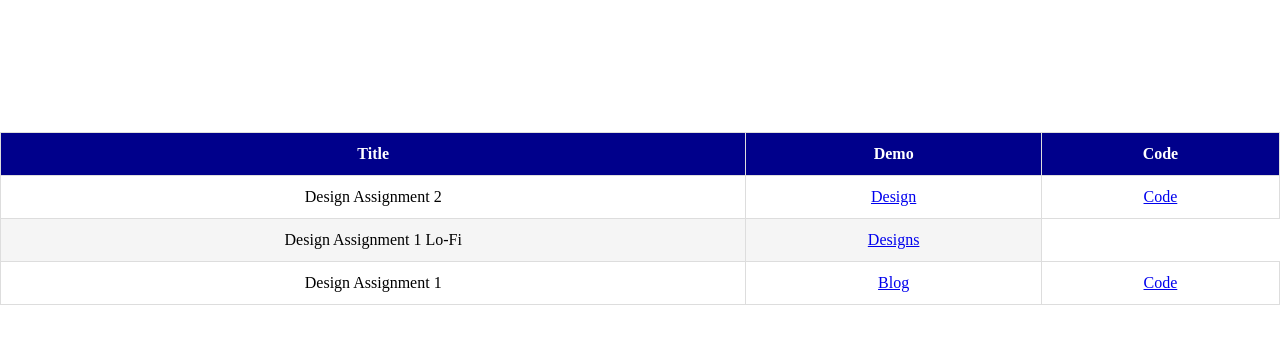
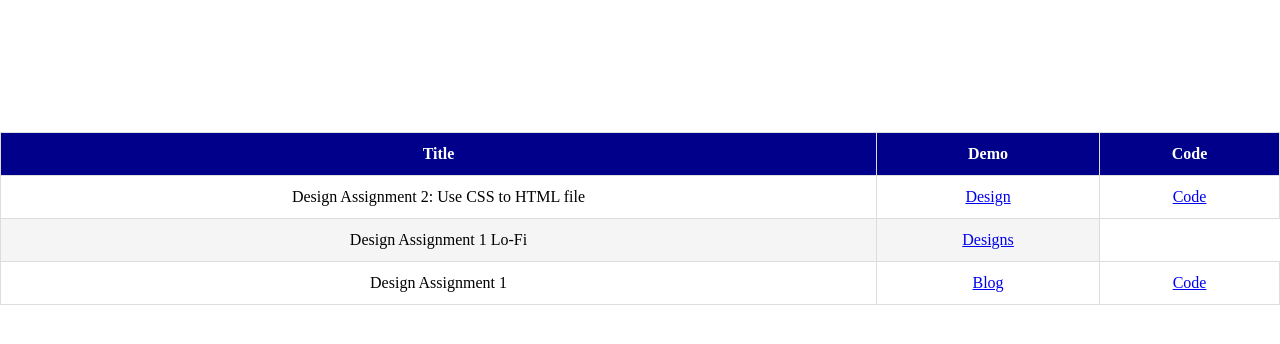
Before and after one commit to griwan/leapfrog_internship, a plain HTML site: page index.html in a window 1280 px wide. Shown: the part 108-452 px from the top of the page. Drawn offline with Linux system fonts and the light colour scheme.

Commit message:
change title of assignment

```diff
--- a/index.html
+++ b/index.html
@@ -21,7 +21,7 @@
             </thead>
             <tbody>
                 <tr>
-                    <td>Design Assignment 2</td>
+                    <td>Design Assignment 2: Use CSS to HTML file</td>
                     <td><a href="https://griwan.github.io/leapfrog_internship/assignments/Assignment2/main.html">Design</a></td>
                     <td><a href="https://github.com/griwan/leapfrog_internship/blob/master/assignments/Assignment2/">Code</a></td>
                 </tr>
```
